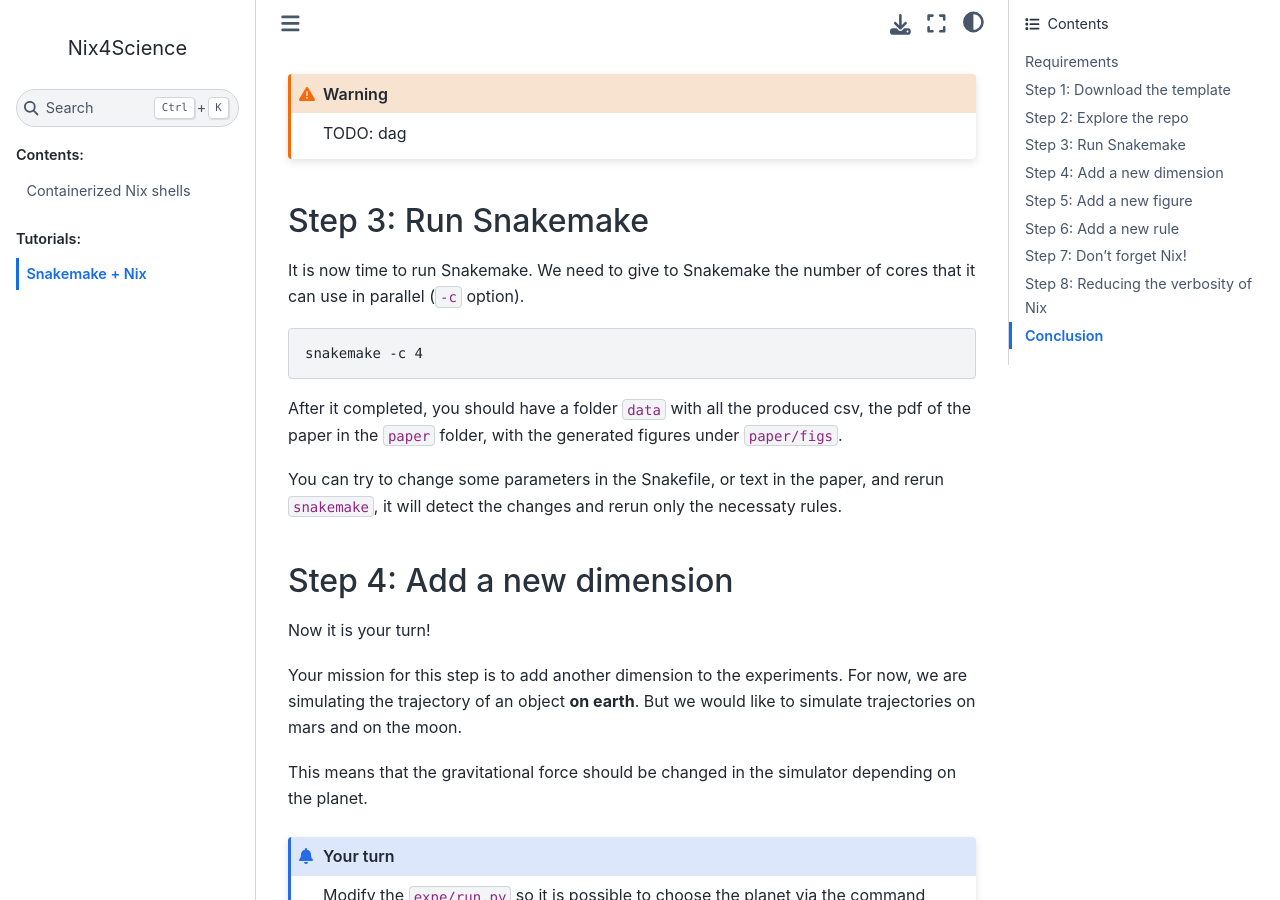
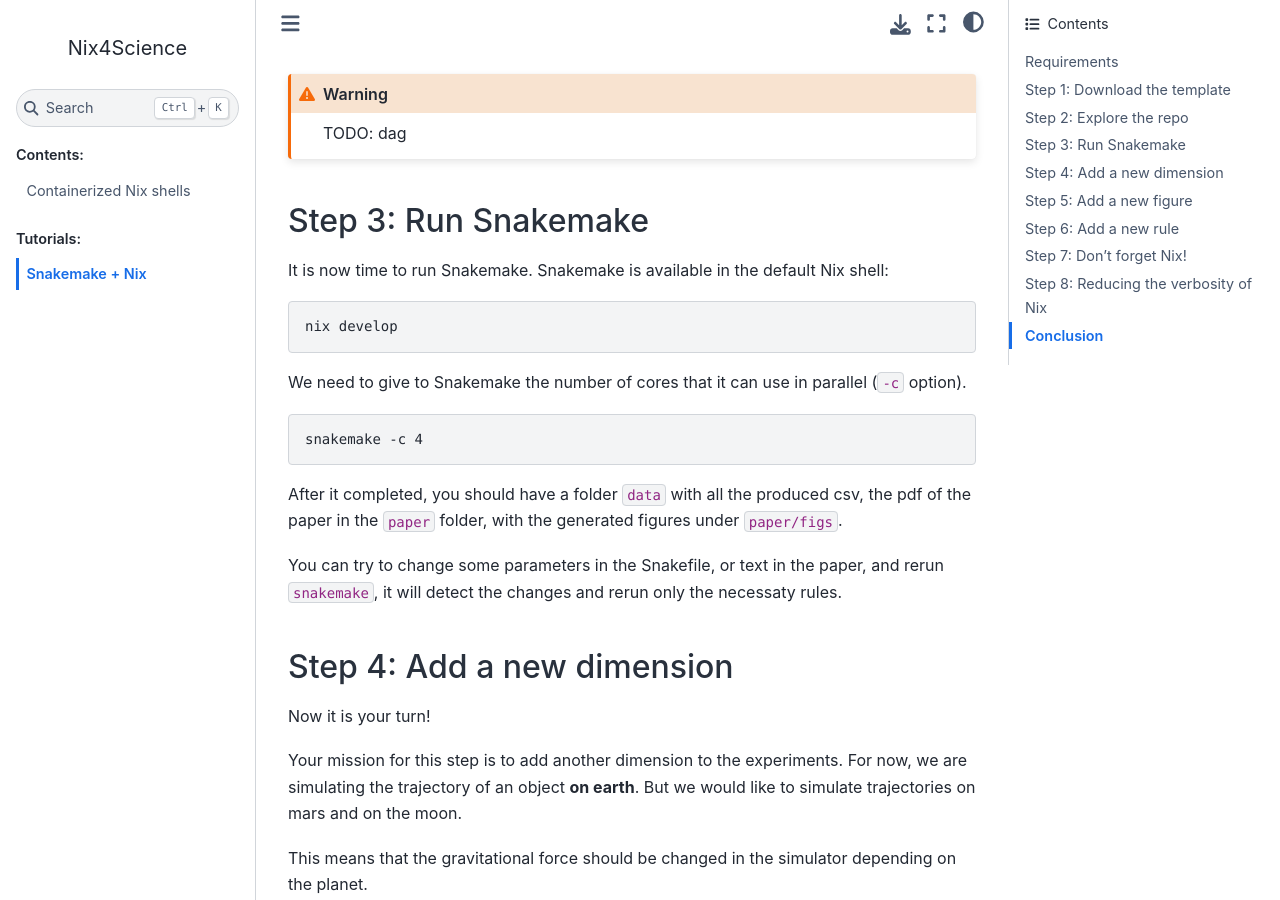
Before and after one commit to Nix4Science/nix4science.github.io, a Sphinx documentation site: the page built from source/snakemake-tutorial.rst, in a window 1280 px wide and 900 px high, scrolled down 3078 px. Built offline with Sphinx 7.4.7 and the Sphinx Book theme 1.1.4, drawn with Linux system fonts in a browser that asks for light colours.

Commit message:
add a nix develop

```diff
--- a/source/snakemake-tutorial.rst
+++ b/source/snakemake-tutorial.rst
@@ -160,6 +160,12 @@ Step 3: Run Snakemake
 ---------------------
 
 It is now time to run Snakemake.
+Snakemake is available in the default Nix shell:
+
+.. code-block:: shell-session
+
+   nix develop
+
 We need to give to Snakemake the number of cores that it can use in parallel (``-c`` option).
 
 .. code-block:: shell-session
```
